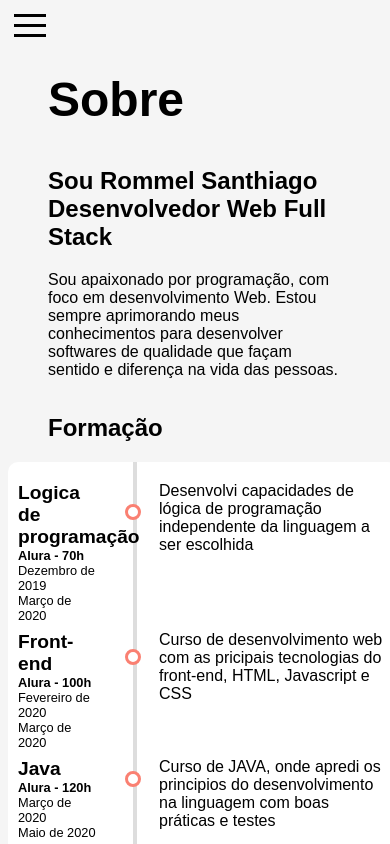
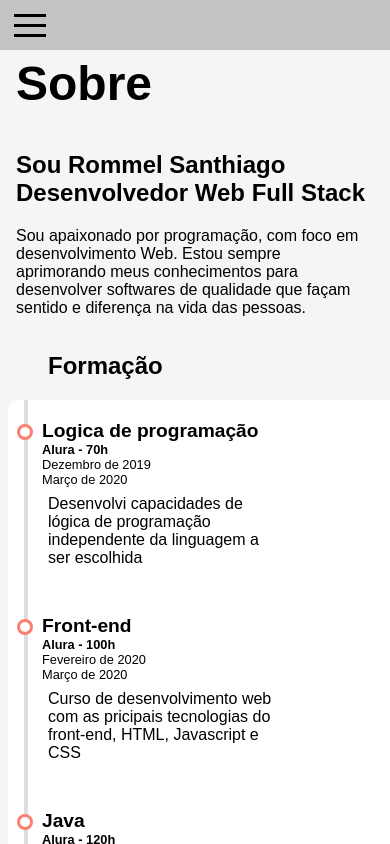
Before and after one commit to rommelsanthiago/portifolio, a React (Vite) app: page /sobre in a window 390 px wide. Shown: the top 844 px of the page. Built offline with nearby package versions, Linux system fonts and the light colour scheme.

Commit message:
Responsiveness optimization

```diff
--- a/src/components/Card/styles.js
+++ b/src/components/Card/styles.js
@@ -30,6 +30,7 @@ export const Container = styled.article`
     }
 
     @media (max-width: 420px) {
+        width: 18rem;
         margin: 1rem 1rem;
     }
 `
@@ -40,6 +41,10 @@ export const TumbnailContainer = styled.div`
     display: inline-block;
     overflow: hidden;
     position: relative;
+
+    @media (max-width: 420px) {
+        width: calc(960px * 0.25);
+    }
 `
 
 export const Tumbnail = styled.div`
@@ -66,4 +71,10 @@ export const Tumbnail = styled.div`
         width: 1235px;
         height: 685px;
     }
+
+    @media (max-width: 420px) {
+        iframe {
+            width: 960px;
+        }
+    }
 `
--- a/src/components/Main/styles.js
+++ b/src/components/Main/styles.js
@@ -17,4 +17,10 @@ export const Button = styled.button`
     background: none;
     border: none;
     z-index: 99;
+
+    @media (max-width: 420px) {
+        width: 100%;
+        background: #b1b1b1ba;
+        position: fixed;
+    }
 `
--- a/src/screens/About/styles.js
+++ b/src/screens/About/styles.js
@@ -20,16 +20,26 @@ export const Container = styled.div`
     animation: ${slideSection} 1.5s ease;
     padding: 2rem 1rem;
     margin: 0 2rem;
+
+    @media (max-width: 420px) {
+        margin: 0;
+        padding: 1rem;
+    }
 `
 
 export const Title = styled.h1`
     font-size: 3rem;
+
 `
 
 export const Section = styled.section`
     display: flex;
     flex-wrap: wrap;
     justify-content: space-between;
+
+    @media (max-width: 420px) {
+        padding: 0 2rem;
+    }
 `
 
 export const Timeline = styled.section`
@@ -59,6 +69,10 @@ export const Timeline = styled.section`
     @media (max-width: 420px){
         width: 100vw;
         margin-left: -2.5rem;
+
+        &:before {
+            left: 16px;
+        }
     }
 `
 
@@ -97,6 +111,28 @@ export const Entry = styled.article`
             font-size: 80%;
         }
     }
+
+    @media (max-width: 420px) {
+        display: flex;
+        flex-direction: column;
+
+        span {
+            width: 100%;
+            margin-left: 1.5rem;
+            &:before {
+                content: '';
+                position: absolute;
+                width: 16px;
+                height: 16px;
+                border: 3px solid salmon;
+                background-color: #fff;
+                border-radius: 100%;
+                top: 5%;
+                left: -25px;
+                z-index: 8;
+            }
+        }
+    }
 `
 
 export const Description = styled.p`
--- a/src/screens/Contact/index.jsx
+++ b/src/screens/Contact/index.jsx
@@ -72,6 +72,19 @@ const Contact = () => {
             validation={{
               required: "Este campo é obrigatório",
             }}
+            type={"subject"}
+            margin={"dense"}
+            label={"Assunto"}
+            name={"subject"}
+            fullWidth={true}
+            color="success"
+          />
+          <br />
+          <TextFieldElement
+            required
+            validation={{
+              required: "Este campo é obrigatório",
+            }}
             type={"text"}
             label={"Mensagem"}
             name={"message"}
--- a/src/screens/Contact/styles.js
+++ b/src/screens/Contact/styles.js
@@ -35,6 +35,7 @@ export const Container = style.div`
 
     h1 {
         font-size: 3rem;
+        margin: 1rem 0;
     }
 
     @media (max-width: 420px) {
--- a/src/screens/Home/styles.js
+++ b/src/screens/Home/styles.js
@@ -25,6 +25,9 @@ export const Container = styled.main`
     max-width: 450px;
   }
 
+  @media (max-width: 420px) {
+    padding: 2.5em 0;
+  }
 `;
 
 export const Quote = styled.q`
@@ -67,4 +70,13 @@ export const Section = styled.section`
   p {
     width: 75%;
   }
+
+  @media (max-width: 420px) {
+    flex-direction: column;
+
+    p {
+      width: 100%;
+      text-align: justify;
+    }
+  }
 `
--- a/src/screens/Projects/styles.js
+++ b/src/screens/Projects/styles.js
@@ -41,8 +41,14 @@ export const Container = styled.div`
     }
 
     @media (max-width: 420px) {
-        padding: 0 1rem;
+        padding: 1rem;
         margin: 0;
+
+        h3 {
+            flex-direction: column;
+            text-align: center;
+            font-size: 1.5em;
+        }
     }
 `
 
--- a/src/screens/Skills/styles.js
+++ b/src/screens/Skills/styles.js
@@ -21,7 +21,7 @@ export const Container = styled.section`
   padding: 0 10rem;
 
   @media (max-width: 420px) {
-    padding: 0;
+    padding: 1rem 0;
   }
 
   @media (max-width: 768px) {
```
